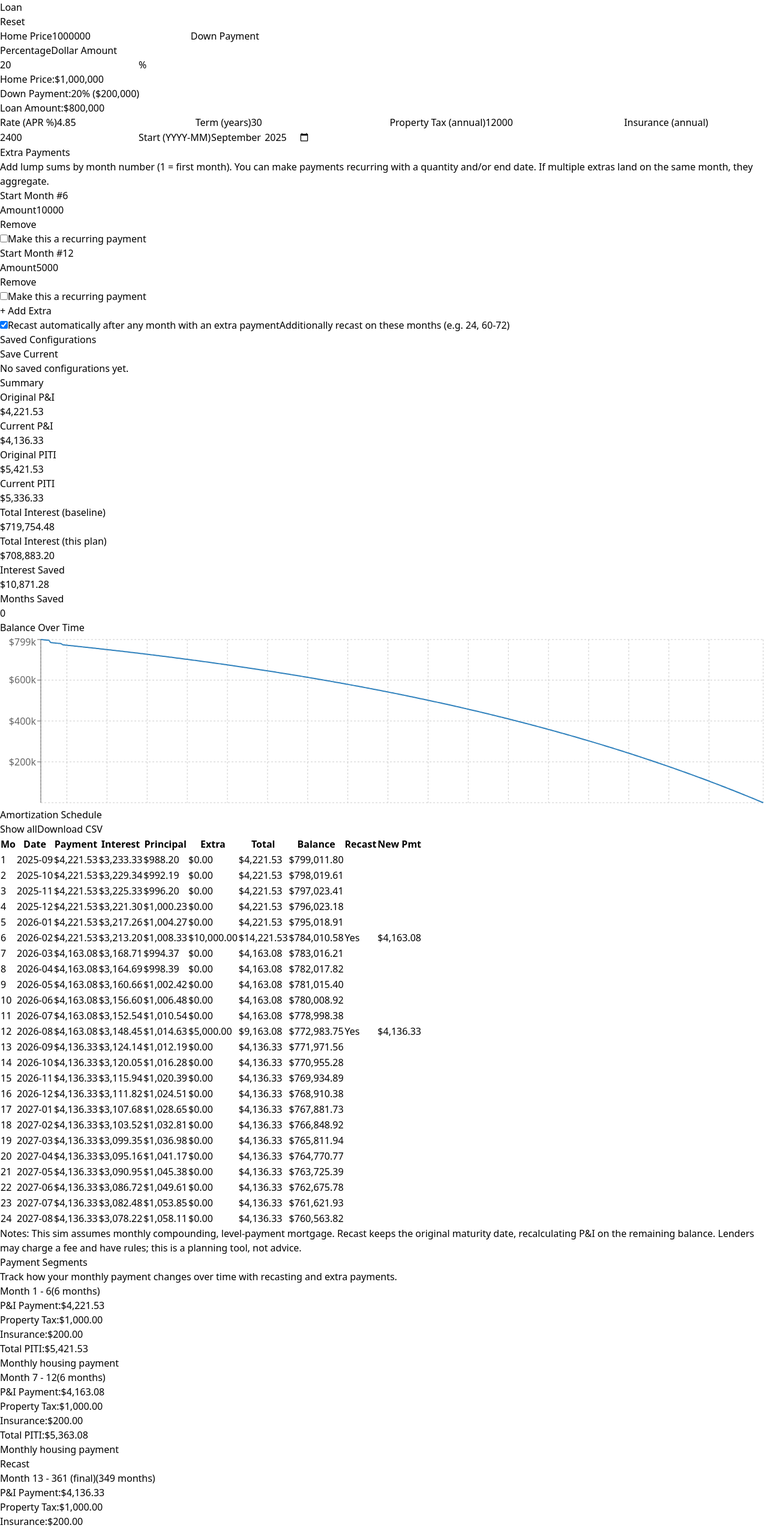
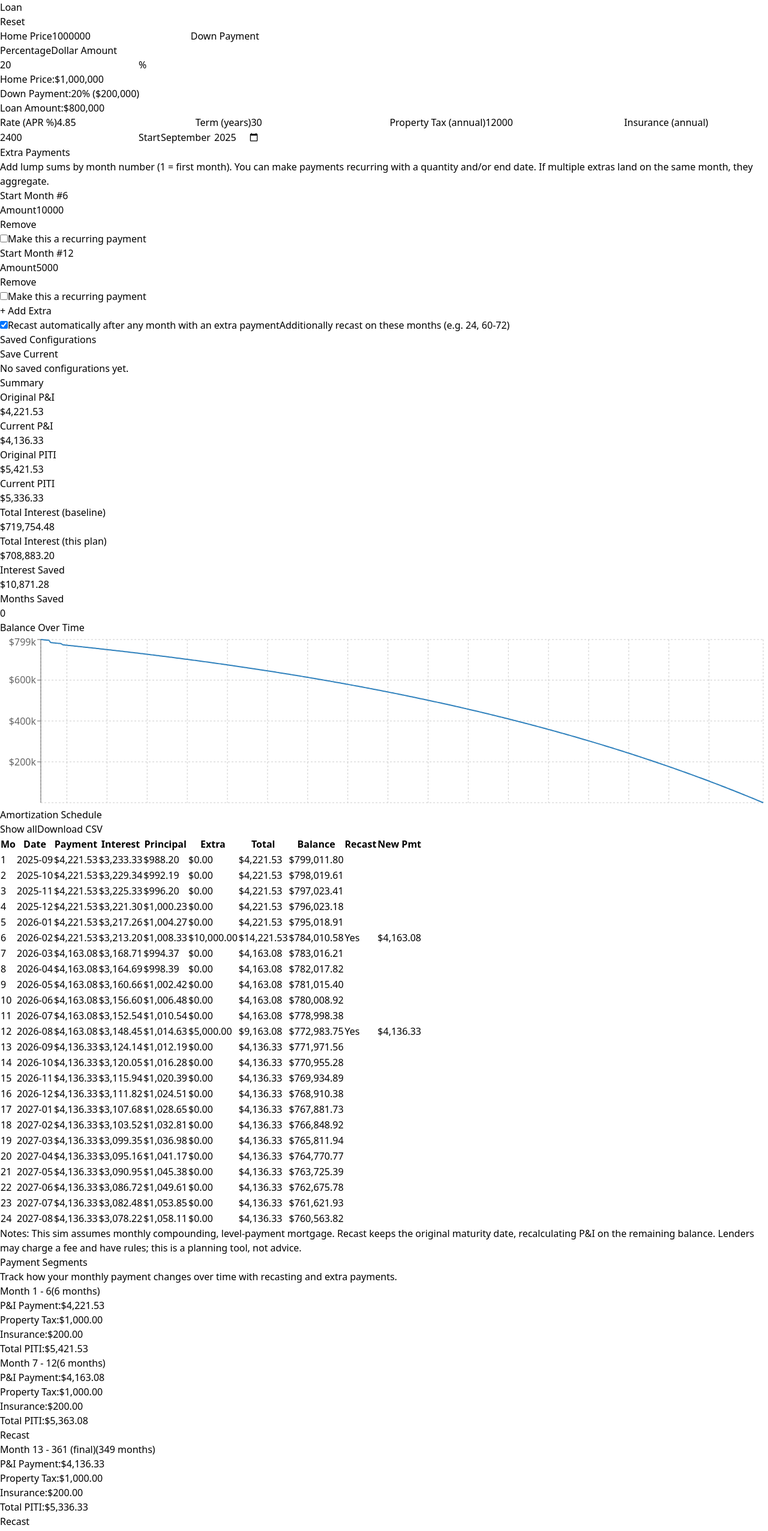
Before and after one commit to omrahman/flexible-mortgage-calculator, a React (Vite) app: page / in a window 1280 px wide. Shown: the top 2552 px of the page at 60% size. Built offline with nearby package versions, Linux system fonts and the light colour scheme.

Commit message:
String fixes

```diff
--- a/src/components/LoanInputs.tsx
+++ b/src/components/LoanInputs.tsx
@@ -215,7 +215,7 @@ export const LoanInputs: React.FC<LoanInputsProps> = ({
           />
         </label>
         <label className="col-span-2">
-          <span className="text-sm text-gray-600">Start (YYYY-MM)</span>
+          <span className="text-sm text-gray-600">Start</span>
           <input
             className="mt-1 w-full rounded-xl border p-2"
             type="month"
--- a/src/components/PaymentSegments.tsx
+++ b/src/components/PaymentSegments.tsx
@@ -62,9 +62,6 @@ export const PaymentSegments: React.FC<PaymentSegmentsProps> = ({
                         <span className="font-semibold text-gray-800">Total PITI:</span>
                         <span className="font-semibold text-green-600 text-lg">{fmtUSD(totalPITI)}</span>
                       </div>
-                      <div className="text-xs text-gray-500">
-                        Monthly housing payment
-                      </div>
                     </div>
                   </div>
                 </div>
```
